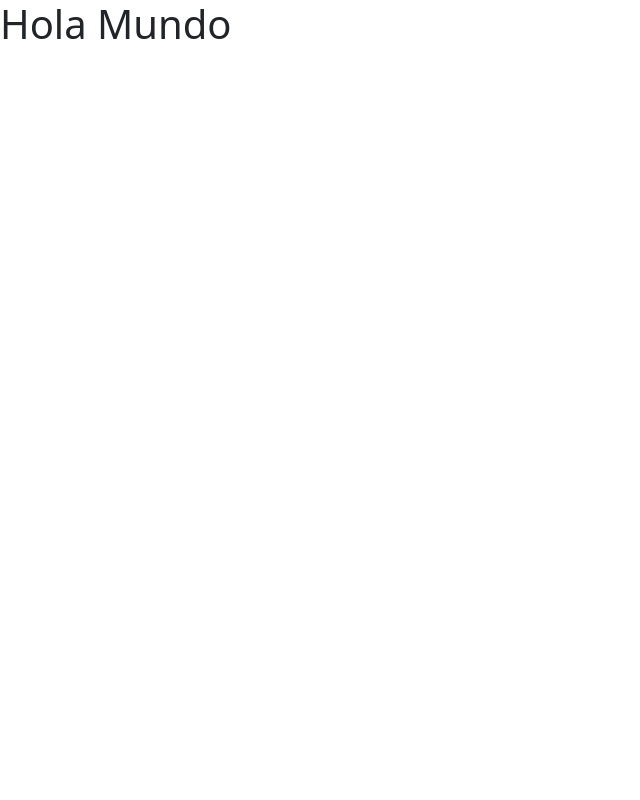
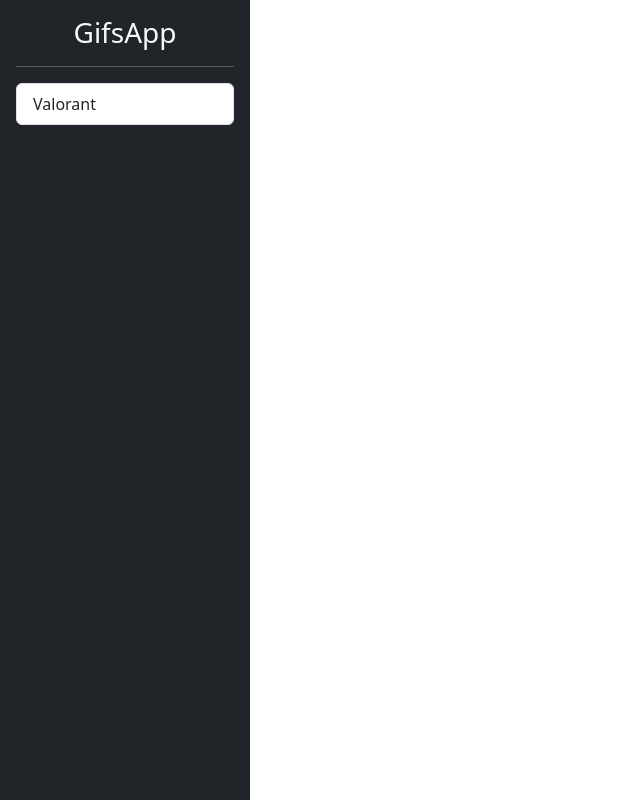
Before and after one commit to dieegoludee/angular-zonejs-repository, an Angular app in the folder projects/03-gifs-app/: page / in a window 1280 px wide. Shown: the whole page, without its empty margins (0-640 px from the left). Built offline with nearby package versions, Linux system fonts and the light colour scheme.

Commit message:
Diseño y estructura inicial del proyecto

```diff
--- a/projects/03-gifs-app/src/app/app.component.html
+++ b/projects/03-gifs-app/src/app/app.component.html
@@ -1,3 +1,6 @@
-<section>
-  <h1>Hola Mundo</h1>
+<section class="d-flex">
+  <!-- Sidebar -->
+  <shared-sidebar></shared-sidebar>
+
+  <!-- Home Page -->
 </section>
--- /dev/null
+++ b/projects/03-gifs-app/src/app/shared/components/sidebar/sidebar.component.css
@@ -0,0 +1,4 @@
+#sidebar {
+  height: 100vh;
+  width: 250px;
+}
--- /dev/null
+++ b/projects/03-gifs-app/src/app/shared/components/sidebar/sidebar.component.html
@@ -0,0 +1,10 @@
+<section class="bg-dark border-right p-3" id="sidebar">
+  <h3 class="text-light d-flex align-content-center justify-content-center">
+    GifsApp
+  </h3>
+  <hr class="text-light" />
+
+  <div class="list-group list-reset">
+    <button class="list-group-item list-group-item-action">Valorant</button>
+  </div>
+</section>
```
Also changed, not shown: projects/03-gifs-app/src/app/app.module.ts (+6 -9 lines), projects/03-gifs-app/src/app/gifs/gifs.module.ts (added, +12 -0 lines), projects/03-gifs-app/src/app/shared/components/sidebar/sidebar.component.ts (added, +8 -0 lines), projects/03-gifs-app/src/app/shared/shared.module.ts (added, +10 -0 lines), 1 other file (tests, documents, lock files or other folders).
